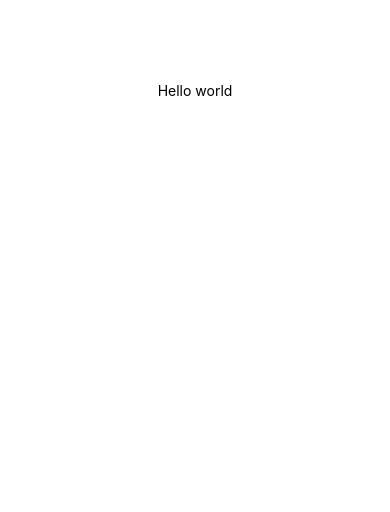
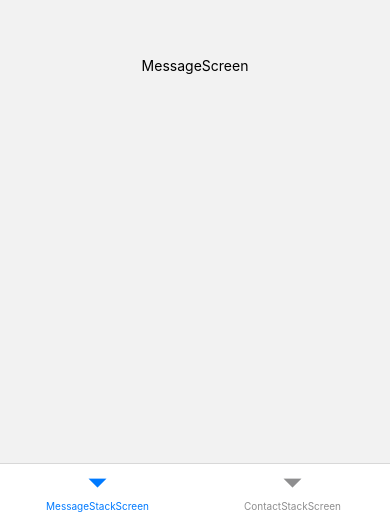
Before and after one commit to ntd275/Cross-Platform-Project, a React Native app: screen /MessageStackScreen in a window 390 px wide. Shown: the part 332-844 px from the top of the page. Built offline with nearby package versions, Linux system fonts and the light colour scheme.

Commit message:
Add tab navigator

```diff
--- a/App.js
+++ b/App.js
@@ -1,21 +1,22 @@
-import { StatusBar } from 'expo-status-bar';
 import React from 'react';
-import { StyleSheet, Text, View } from 'react-native';
+import { NavigationContainer } from '@react-navigation/native';
+import { createBottomTabNavigator } from '@react-navigation/bottom-tabs';
+import MessageStackScreen from './src/screens/tabs/MessageStackScreen';
+import ContactStackScreen from './src/screens/tabs/ContactStackScreen';
+
+const Tab = createBottomTabNavigator();
 
 export default function App() {
   return (
-    <View style={styles.container}>
-      <Text>Hello world</Text>
-      <StatusBar style="auto" />
-    </View>
+    <NavigationContainer>
+      <Tab.Navigator
+        screenOptions={{
+          headerShown: false
+        }}
+      >
+        <Tab.Screen name="MessageStackScreen" component={MessageStackScreen} />
+        <Tab.Screen name="ContactStackScreen" component={ContactStackScreen} />
+      </Tab.Navigator>
+    </NavigationContainer>
   );
 }
-
-const styles = StyleSheet.create({
-  container: {
-    flex: 1,
-    backgroundColor: '#fff',
-    alignItems: 'center',
-    justifyContent: 'center',
-  },
-});
--- a/package.json
+++ b/package.json
@@ -8,11 +8,16 @@
     "eject": "expo eject"
   },
   "dependencies": {
+    "@react-navigation/bottom-tabs": "^6.0.9",
+    "@react-navigation/native": "^6.0.6",
+    "@react-navigation/native-stack": "^6.2.4",
     "expo": "~42.0.1",
     "expo-status-bar": "~1.0.4",
     "react": "16.13.1",
     "react-dom": "16.13.1",
     "react-native": "https://github.com/expo/react-native/archive/sdk-42.0.0.tar.gz",
+    "react-native-safe-area-context": "3.2.0",
+    "react-native-screens": "~3.4.0",
     "react-native-web": "~0.13.12"
   },
   "devDependencies": {
--- /dev/null
+++ b/src/screens/HomeContactScreen.js
@@ -0,0 +1,10 @@
+import React from 'react';
+import { StyleSheet, Text, View, Button } from 'react-native';
+
+export default function HomeContactScreen(){
+    return(
+      <View style={{ flex: 1, alignItems: 'center', justifyContent: 'center' }}>
+          <Text>Contact Screen</Text>
+      </View>
+    )
+}
--- /dev/null
+++ b/src/screens/HomeMessageScreen.js
@@ -0,0 +1,10 @@
+import React from 'react';
+import { StyleSheet, Text, View, Button } from 'react-native';
+
+export default function HomeMessageScreen(){
+    return(
+      <View style={{ flex: 1, alignItems: 'center', justifyContent: 'center' }}>
+          <Text>MessageScreen</Text>
+      </View>
+    )
+}
--- /dev/null
+++ b/src/screens/tabs/ContactStackScreen.js
@@ -0,0 +1,17 @@
+import React from 'react';
+import { createNativeStackNavigator } from '@react-navigation/native-stack';
+import HomeContactScreen from '../HomeContactScreen'
+
+const ContactStack = createNativeStackNavigator();
+
+export default function ContactStackScreen(){
+    return(
+      <ContactStack.Navigator
+        screenOptions={{
+        headerShown: false
+      }}
+      >
+        <ContactStack.Screen name="HomeContactScreen" component={HomeContactScreen} />
+      </ContactStack.Navigator>
+    )
+}
--- /dev/null
+++ b/src/screens/tabs/MessageStackScreen.js
@@ -0,0 +1,17 @@
+import React from 'react';
+import { createNativeStackNavigator } from '@react-navigation/native-stack';
+import HomeMessageScreen from '../HomeMessageScreen';
+
+const MessageStack = createNativeStackNavigator();
+
+export default function MessageStackScreen(){
+    return(
+      <MessageStack.Navigator
+        screenOptions={{
+        headerShown: false
+      }}
+      >
+        <MessageStack.Screen name="HomeMessageScreen" component={HomeMessageScreen} />
+      </MessageStack.Navigator>
+    )
+}
```
Also changed, not shown: 1 other file (tests, documents, lock files or other folders).
